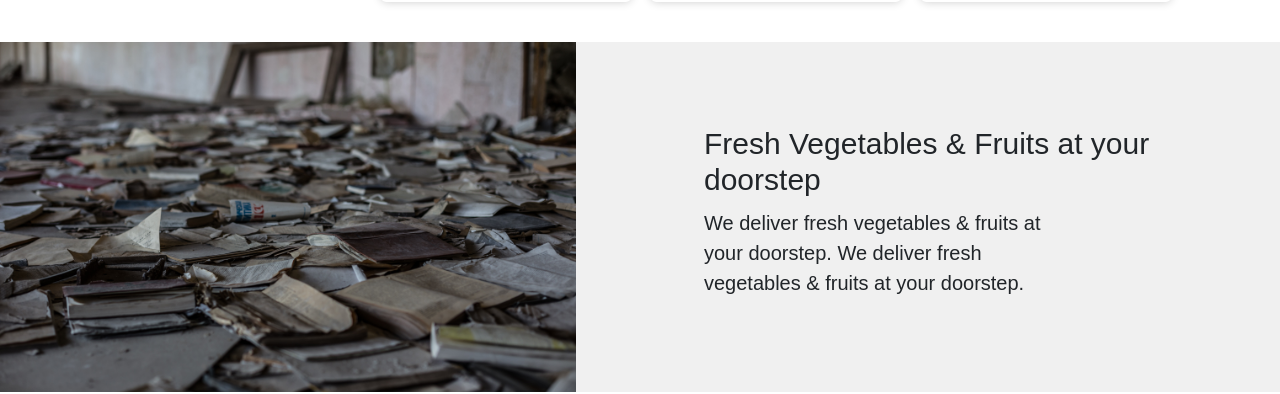
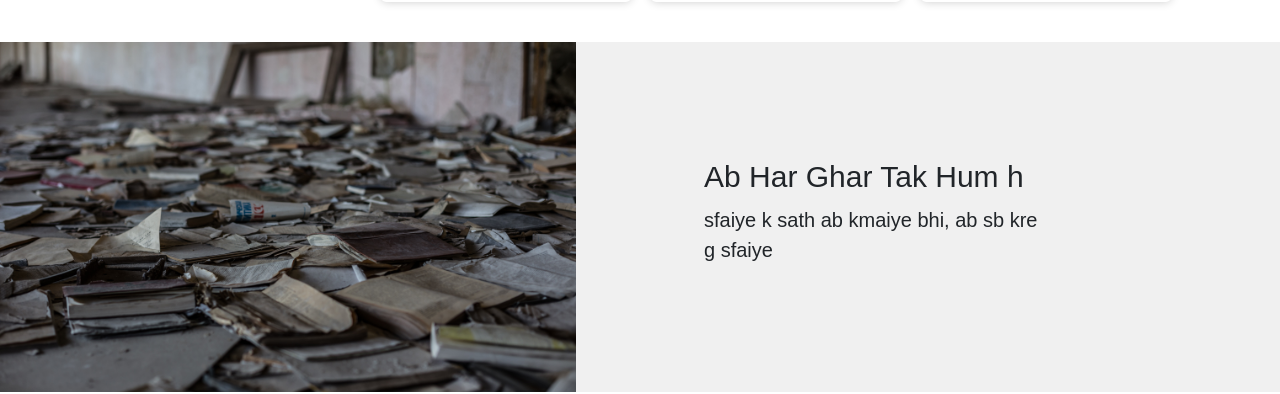
Before and after one commit to addixit1/kabadiwala, a React (Create React App) app: page / in a window 1280 px wide. Shown: the part 1504-1898 px from the top of the page. Built offline with nearby package versions, Linux system fonts and the light colour scheme.

Commit message:
Update Footer1.js

```diff
--- a/src/COMPONENTS/Footer/Footer1.js
+++ b/src/COMPONENTS/Footer/Footer1.js
@@ -8,10 +8,10 @@ const Footer1 = () => {
                 <img src={veges} alt='veges' />
             </div>
             <div className='right'>
-                <h1>Fresh Vegetables & Fruits at your doorstep
+                <h1>Ab Har Ghar Tak Hum h
                 </h1>
-                <p>We deliver fresh vegetables & fruits at your doorstep.
-                    We deliver fresh vegetables & fruits at your doorstep.
+                <p>sfaiye k sath ab kmaiye bhi,
+                    ab sb kre g sfaiye
                 </p>
             </div>
         </div>
```
